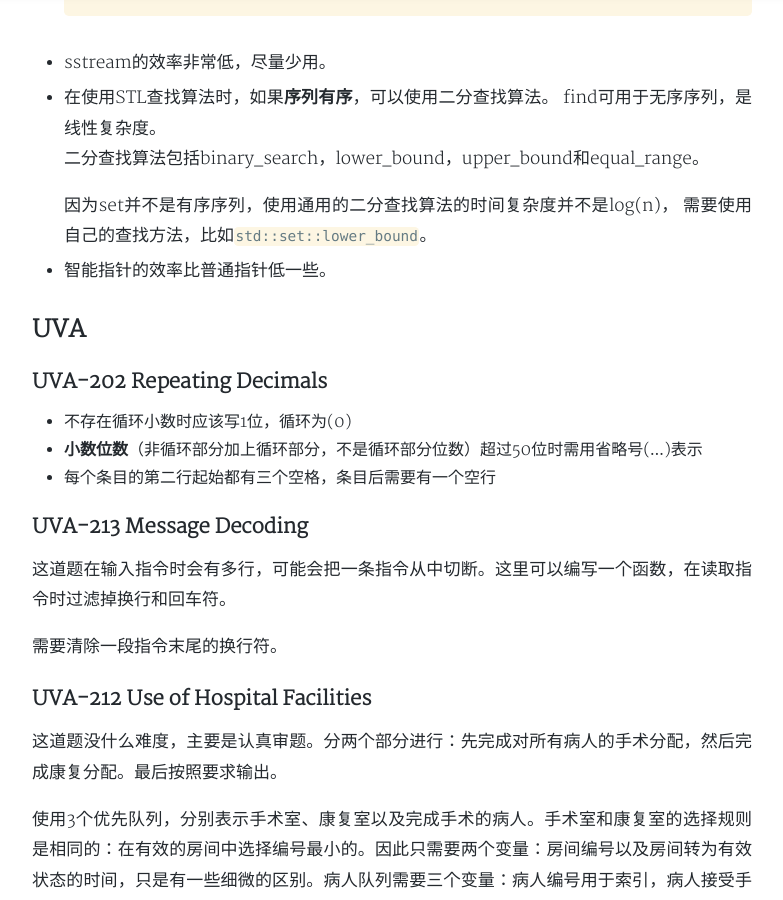
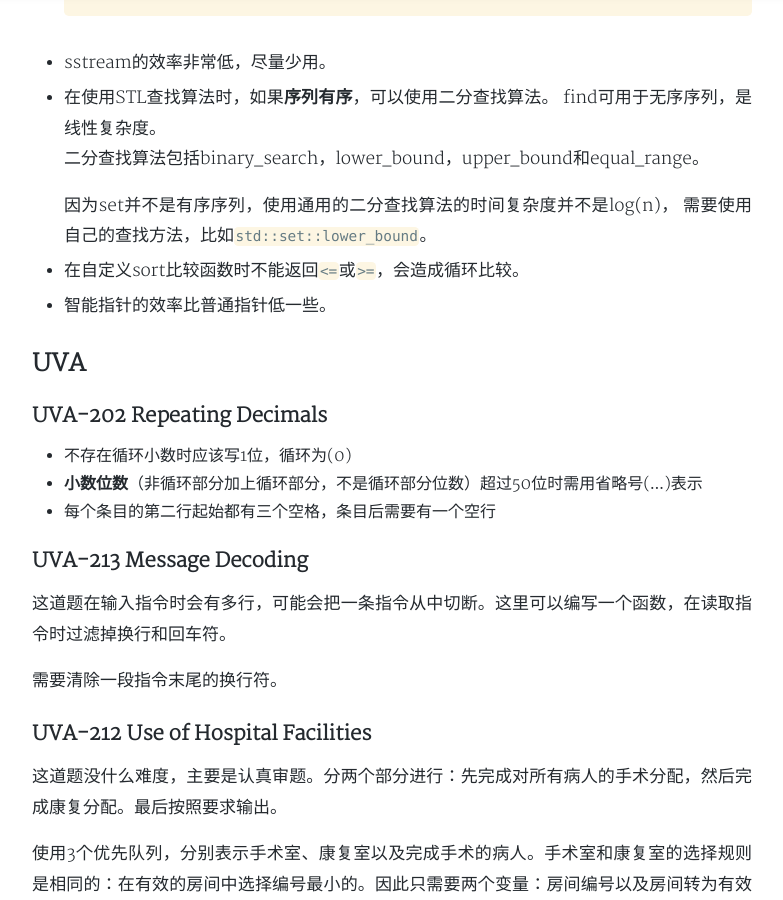
Before and after one commit to lgtm-migrator/echo094.github.io, a Jekyll site: the page built from _posts/2021-03-22-note-algorithm.md, in a window 1280 px wide and 900 px high, scrolled down 652 px. Shown: the whole window, without its empty margins (248-1031 px from the left). Built offline with Jekyll 4.4.1, drawn with Linux system fonts in a browser that asks for light colours; nearby versions of some CDN libraries; formulas are drawn with MathJax 3; a style sheet for code colours, icons or effects is not loaded.

Commit message:
Update 2021-03-22-note-algorithm.md

```diff
--- a/_posts/2021-03-22-note-algorithm.md
+++ b/_posts/2021-03-22-note-algorithm.md
@@ -28,6 +28,8 @@ OJ测试数据整理：[这里](https://blog.csdn.net/bat67/article/details/5205
 
   因为set并不是有序序列，使用通用的二分查找算法的时间复杂度并不是log(n)，
   需要使用自己的查找方法，比如`std::set::lower_bound`。
+
+* 在自定义sort比较函数时不能返回`<=`或`>=`，会造成循环比较。
 
 * 智能指针的效率比普通指针低一些。
 
```
